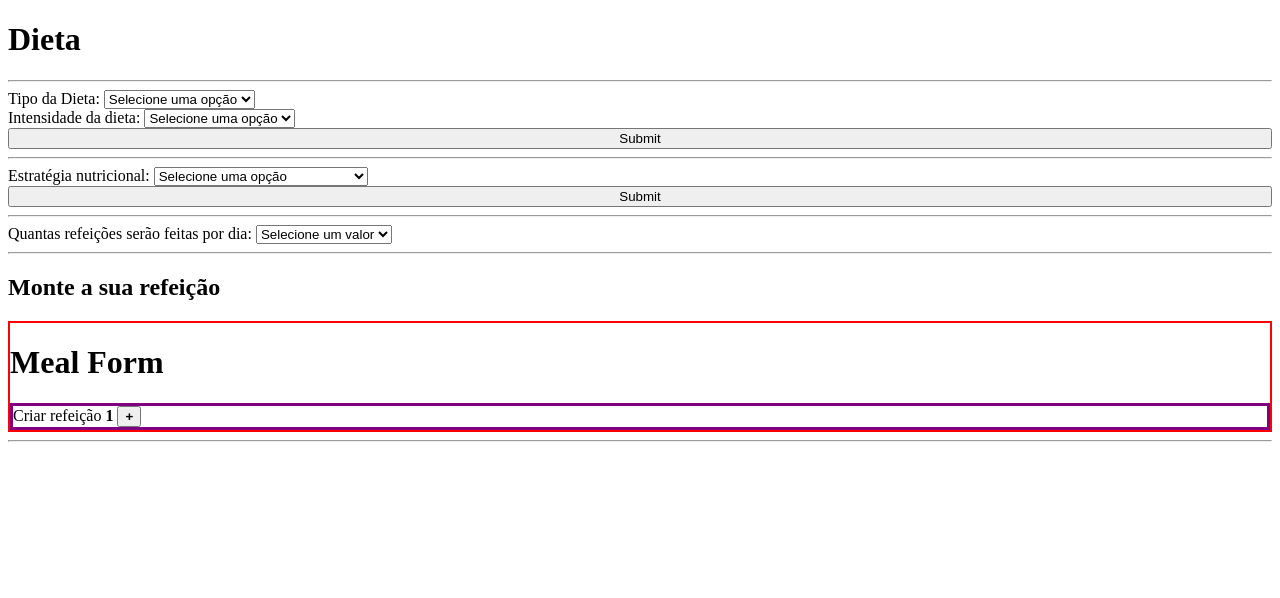
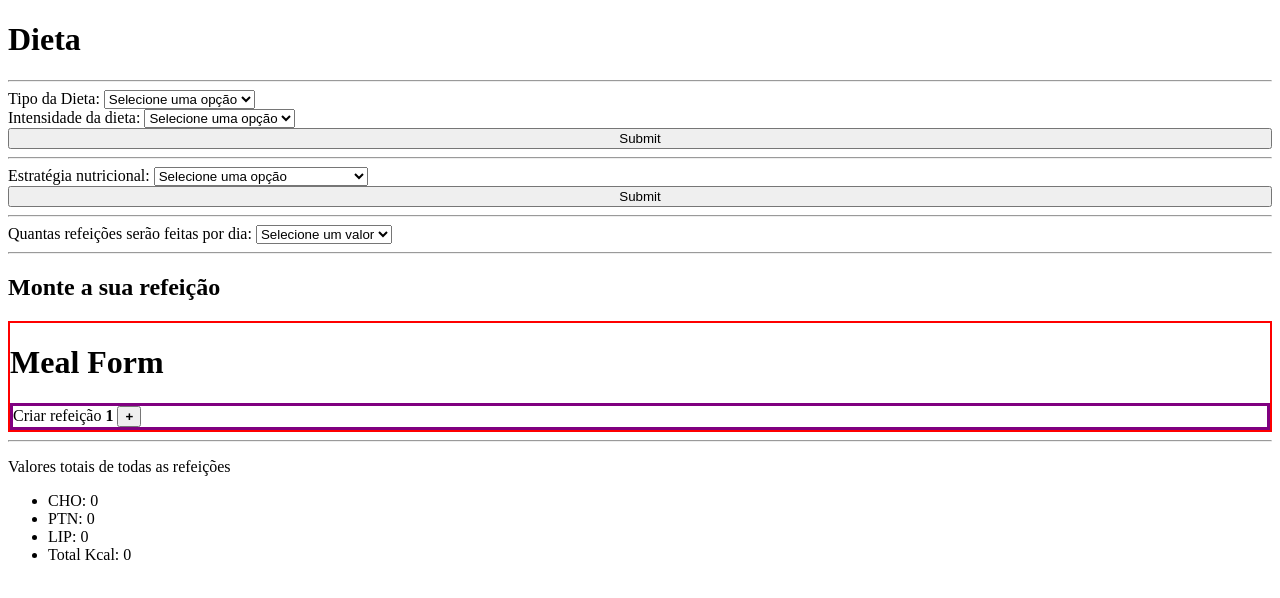
Before and after one commit to RenanArantes/rdieta, a Next.js app: page /diet in a window 1280 px wide. Shown: the top 598 px of the page. Built offline with nearby package versions, Linux system fonts and the light colour scheme.

Commit message:
totalMealsMacros display on diet page

```diff
--- a/pages/diet.tsx
+++ b/pages/diet.tsx
@@ -1,6 +1,7 @@
 import axios from 'axios'
 import { GetServerSideProps } from 'next/types'
-import { useContext } from 'react'
+import { useContext, useEffect, useState } from 'react'
+import { MacroNutrients } from '../@types/diet'
 import Food from '../@types/food'
 import { DietForm } from '../components/forms/DietForm'
 import { MealForm } from '../components/forms/MealForm'
@@ -15,10 +16,50 @@ interface DietProps {
   categories: string[]
 }
 
+interface TotalMealMacrosProps extends MacroNutrients {
+  kcal: number
+}
+
 export default function Diet({ foods, categories }: DietProps) {
   const { personData } = useContext(PersonContext)
   const { dietData } = useContext(DietContext)
   const { meals } = useContext(MealContext)
+
+  const [totalMealsMacros, setTotalMealsMacros] = useState({
+    cho: 0,
+    ptn: 0,
+    lip: 0,
+    kcal: 0,
+  } as TotalMealMacrosProps)
+
+  useEffect(() => {
+    const sumOfTotalMealsMacros = meals.reduce(
+      (
+        total = {
+          cho: 0,
+          ptn: 0,
+          lip: 0,
+          kcal: 0,
+        },
+        meal,
+      ) => {
+        return {
+          cho: total.cho + meal.macroNutrients.cho,
+          ptn: total.ptn + meal.macroNutrients.ptn,
+          lip: total.lip + meal.macroNutrients.lip,
+          kcal: total.kcal + meal.totalKcal,
+        }
+      },
+      {
+        cho: 0,
+        ptn: 0,
+        lip: 0,
+        kcal: 0,
+      },
+    )
+
+    setTotalMealsMacros(sumOfTotalMealsMacros)
+  }, [meals])
 
   return (
     <div>
@@ -80,9 +121,7 @@ export default function Diet({ foods, categories }: DietProps) {
               }}
             >
               <div style={{ width: '100%' }}>
-                <p>
-                  Refeição: <strong>{meal.name}</strong>
-                </p>
+                <h3>Refeição: {meal.name.toLocaleUpperCase()}</h3>
               </div>
               <div
                 style={{
@@ -96,7 +135,7 @@ export default function Diet({ foods, categories }: DietProps) {
                   {meal.foods.map((food) => {
                     return (
                       <>
-                        <h3>{food.description}</h3>
+                        <h4>{food.description}</h4>
                         <ul key={food.id}>
                           <li>Quantidade: {food.goals.weight}g</li>
                           <li>CHO: {food.carbohydrate_g}</li>
@@ -121,6 +160,13 @@ export default function Diet({ foods, categories }: DietProps) {
             </div>
           )
         })}
+        <p>Valores totais de todas as refeições</p>
+        <ul>
+          <li>CHO: {totalMealsMacros.cho}</li>
+          <li>PTN: {totalMealsMacros.ptn}</li>
+          <li>LIP: {totalMealsMacros.lip}</li>
+          <li>Total Kcal: {totalMealsMacros.kcal}</li>
+        </ul>
       </div>
     </div>
   )
```
